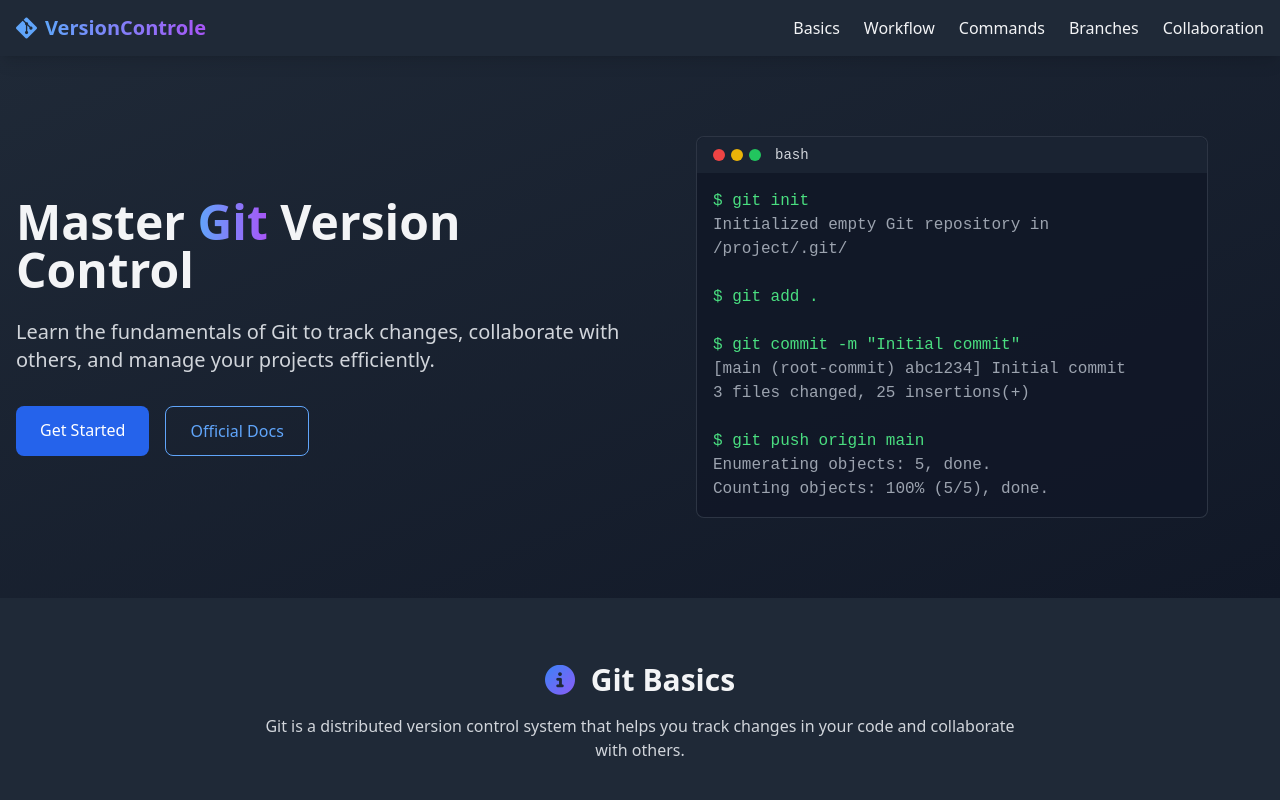
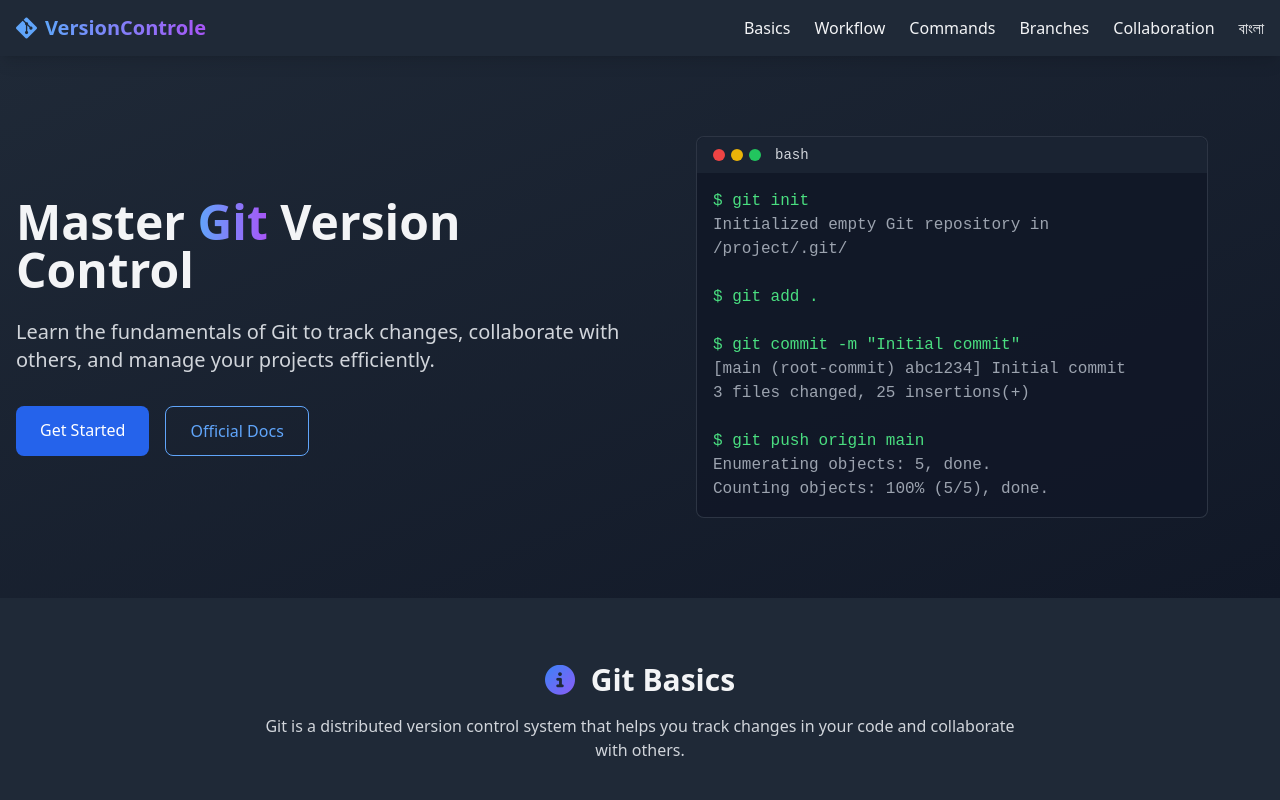
Before and after one commit to version-controle/version-controle.github.io, a plain HTML site: page index.html in a window 1280 px wide. Shown: the top 800 px of the page. Drawn offline with nearby package versions, Linux system fonts and the light colour scheme.

Commit message:
Update index.html

```diff
--- a/index.html
+++ b/index.html
@@ -119,6 +119,7 @@
                     <a href="#commands" class="hover:text-blue-400 transition-all">Commands</a>
                     <a href="#branches" class="hover:text-blue-400 transition-all">Branches</a>
                     <a href="#collab" class="hover:text-blue-400 transition-all">Collaboration</a>
+                    <a href="https://version-controle.github.io/bn.html" class="hover:text-blue-400 transition-all">বাংলা</a>
                 </div>
                 <button class="md:hidden text-gray-300 hover:text-white">
                     <i class="fas fa-bars text-xl"></i>
```
